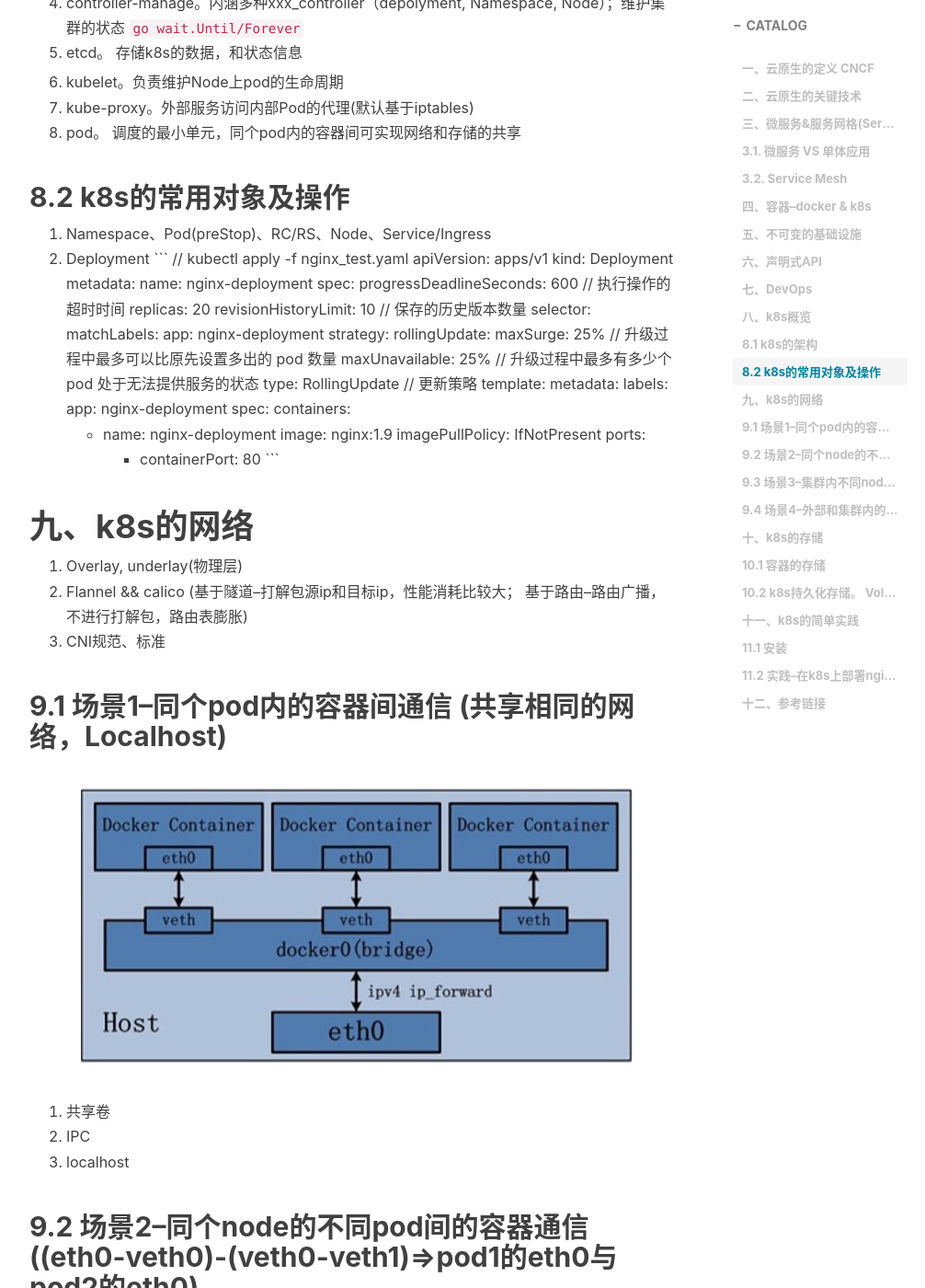
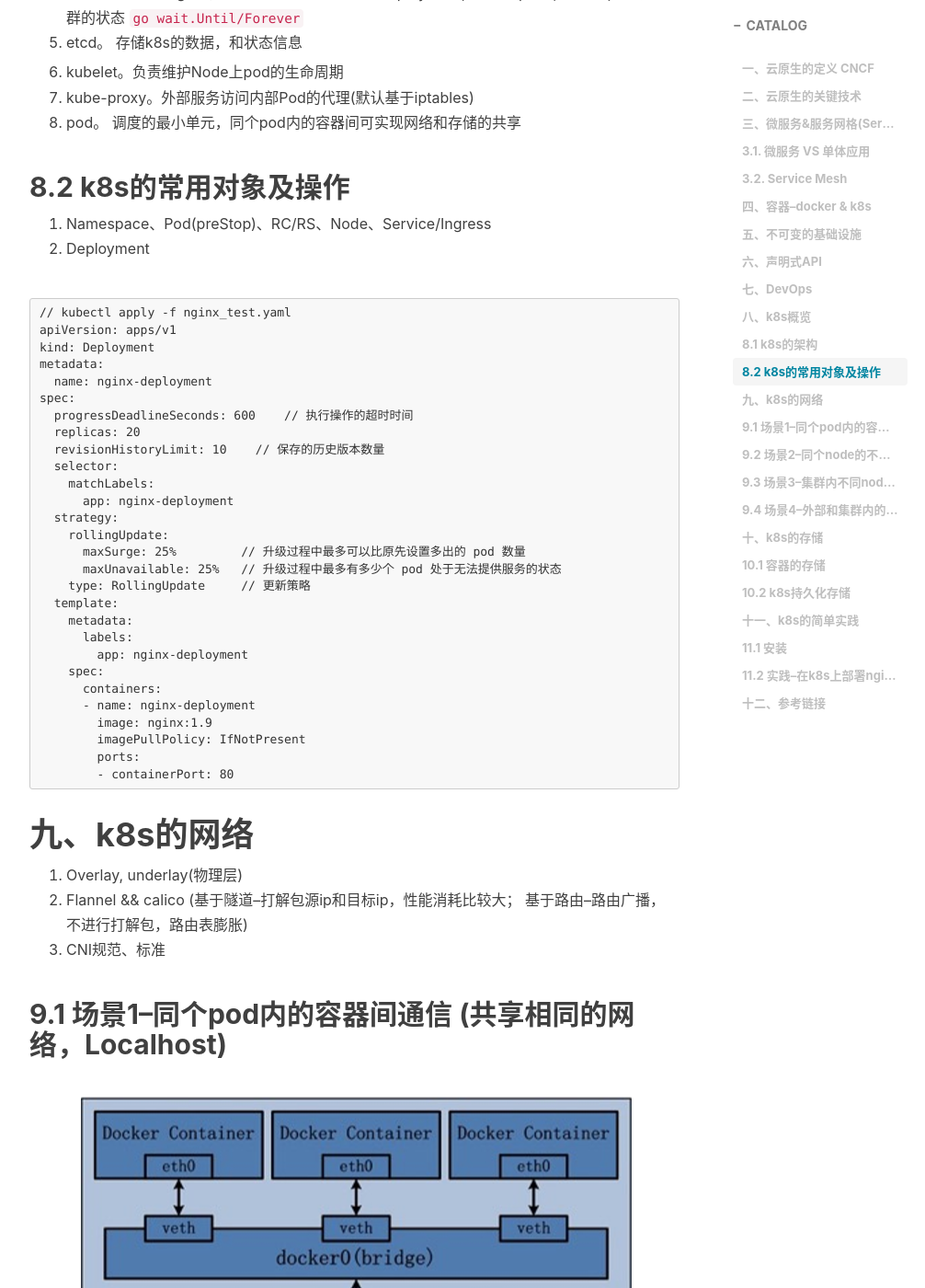
Before and after one commit to deeponder/deeponder.github.io, a Jekyll site: the page built from _posts/2020-10-13-云原生应用与k8s.md, in a window 1280 px wide and 1400 px high, scrolled down 4024 px. Shown: the whole window at 92% size, without its empty margins (233-1239 px from the left). Built offline with Jekyll 4.4.1, drawn with Linux system fonts in a browser that asks for light colours; nearby versions of some CDN libraries; comment, search, counter and statistics services are not loaded; some of the changed text lies outside the part shown.

Commit message:
云原生

````diff
--- a/_posts/2020-10-13-云原生应用与k8s.md
+++ b/_posts/2020-10-13-云原生应用与k8s.md
@@ -27,6 +27,7 @@ tags:
 1. 单体应用存在服务的技术栈要求一致、多个功能更新/迭代需要同步、耦合导致单一模块的问题会相互影响
 2. 微服务是将复杂的应用拆分成独立自治的多个小服务，服务与服务通过松耦合的方式交互
 3. 微服务的架构，包含API网关， 服务注册与发现，服务间通信(服务网格，Istio)，服务可靠性保证(熔断、服务降级、冗余与容灾)
+
 ## 3.2. Service Mesh
 ![图片描述](/img/service-mesh-arch.png)
 
@@ -73,6 +74,7 @@ metadata:
 ## 8.2 k8s的常用对象及操作
 1. Namespace、Pod(preStop)、RC/RS、Node、Service/Ingress
 2. Deployment
+
 ```
 // kubectl apply -f nginx_test.yaml
 apiVersion: apps/v1
@@ -115,7 +117,7 @@ spec:
 2. IPC
 3. localhost
 
-## 9.2 场景2--同个node的不同pod间的容器通信 ((eth0-veth0)-(veth0-veth1)=>pod1的eth0与pod2的eth0)
+## 9.2 场景2--同个node的不同pod间的容器通信
 ![图片描述](/img/pod-net-alone.png)
 
 ## 9.3 场景3--集群内不同node的容器间通信 (flannel)
@@ -124,14 +126,15 @@ spec:
 ## 9.4 场景4--外部和集群内的容器通信（Service && Ingress）
 1. Service。 enpoints DNS
 ![图片描述](/img/service-nodeport.png)
-2. Ingress的配置例子 及实践
+2. Ingress
 ![图片描述](/img/Ingress.png)
 
 # 十、k8s的存储
 ## 10.1 容器的存储
 ![图片描述](/img/docker-volum.png)
 1. docker Volum & bind mount
-## 10.2 k8s持久化存储。 Volum plugins -> xxx driver ->第三方存储
+
+## 10.2 k8s持久化存储
 1. 比如像redis/tcaplus集群要用k8s部署， 就需要用到了
 2. PV & PVC
 3. CSI. 容器存储接口标准
````
Also changed, not shown: other parts of _posts/2020-10-13-云原生应用与k8s.md (+1 -1 lines).
